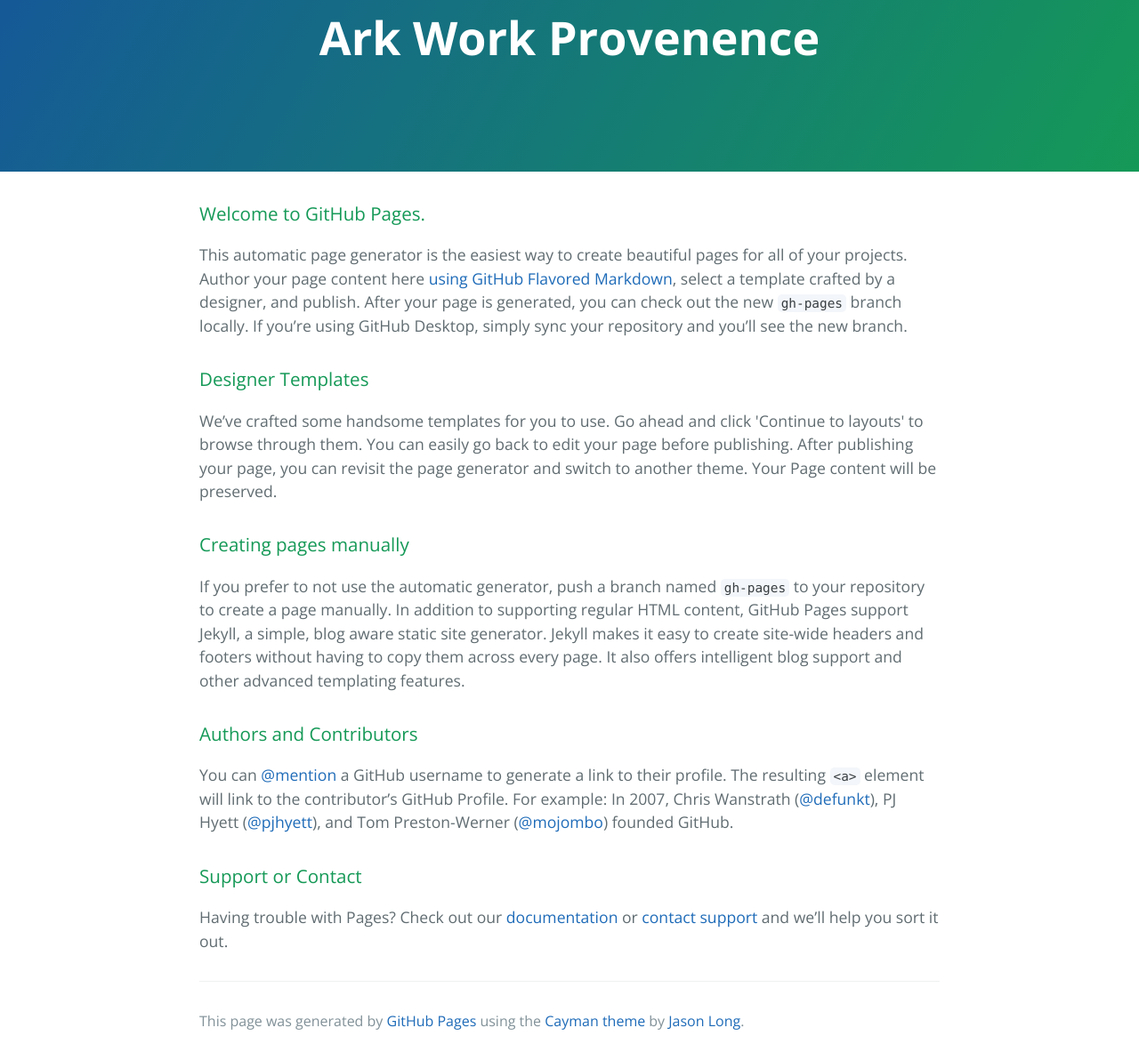
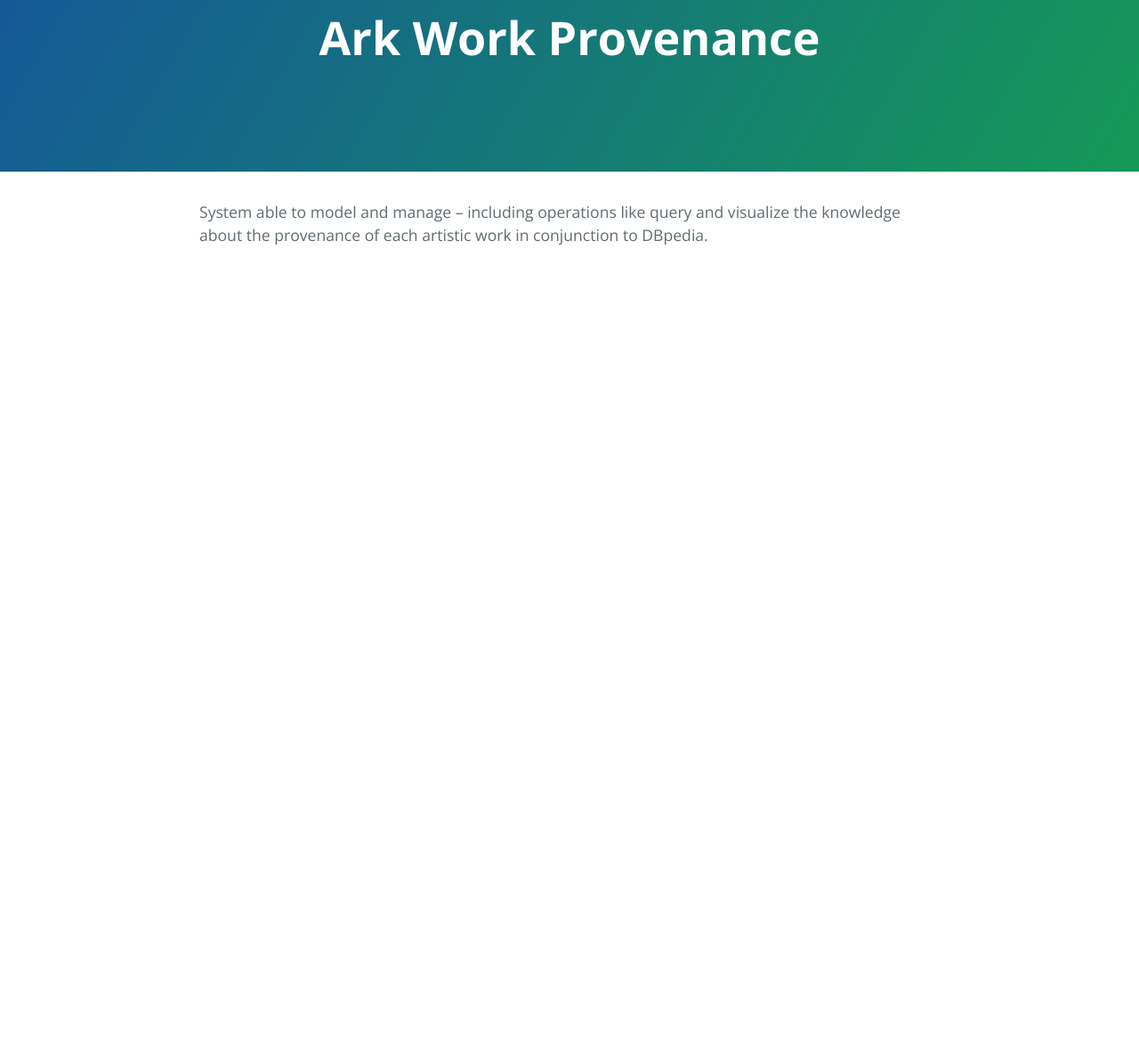
Before and after one commit to Lulubul/lulubul.github.io, a plain HTML site: page index.html in a window 1280 px wide. Shown: the part 77-1269 px from the top of the page at 89% size. After the commit the page ends 800 px from the top, so only its background shows below. Drawn offline with nearby package versions, Linux system fonts and the light colour scheme.

Commit message:
Update index.html

```diff
--- a/index.html
+++ b/index.html
@@ -11,41 +11,12 @@
   </head>
   <body>
     <section class="page-header">
-      <h1 class="project-name">Ark Work Provenence</h1>
+      <h1 class="project-name">Ark Work Provenance</h1>
       <h2 class="project-tagline"></h2>
     </section>
 
     <section class="main-content">
-      <h3>
-<a id="welcome-to-github-pages" class="anchor" href="#welcome-to-github-pages" aria-hidden="true"><span aria-hidden="true" class="octicon octicon-link"></span></a>Welcome to GitHub Pages.</h3>
-
-<p>This automatic page generator is the easiest way to create beautiful pages for all of your projects. Author your page content here <a href="https://guides.github.com/features/mastering-markdown/">using GitHub Flavored Markdown</a>, select a template crafted by a designer, and publish. After your page is generated, you can check out the new <code>gh-pages</code> branch locally. If you’re using GitHub Desktop, simply sync your repository and you’ll see the new branch.</p>
-
-<h3>
-<a id="designer-templates" class="anchor" href="#designer-templates" aria-hidden="true"><span aria-hidden="true" class="octicon octicon-link"></span></a>Designer Templates</h3>
-
-<p>We’ve crafted some handsome templates for you to use. Go ahead and click 'Continue to layouts' to browse through them. You can easily go back to edit your page before publishing. After publishing your page, you can revisit the page generator and switch to another theme. Your Page content will be preserved.</p>
-
-<h3>
-<a id="creating-pages-manually" class="anchor" href="#creating-pages-manually" aria-hidden="true"><span aria-hidden="true" class="octicon octicon-link"></span></a>Creating pages manually</h3>
-
-<p>If you prefer to not use the automatic generator, push a branch named <code>gh-pages</code> to your repository to create a page manually. In addition to supporting regular HTML content, GitHub Pages support Jekyll, a simple, blog aware static site generator. Jekyll makes it easy to create site-wide headers and footers without having to copy them across every page. It also offers intelligent blog support and other advanced templating features.</p>
-
-<h3>
-<a id="authors-and-contributors" class="anchor" href="#authors-and-contributors" aria-hidden="true"><span aria-hidden="true" class="octicon octicon-link"></span></a>Authors and Contributors</h3>
-
-<p>You can <a href="https://help.github.com/articles/basic-writing-and-formatting-syntax/#mentioning-users-and-teams" class="user-mention">@mention</a> a GitHub username to generate a link to their profile. The resulting <code>&lt;a&gt;</code> element will link to the contributor’s GitHub Profile. For example: In 2007, Chris Wanstrath (<a href="https://github.com/defunkt" class="user-mention">@defunkt</a>), PJ Hyett (<a href="https://github.com/pjhyett" class="user-mention">@pjhyett</a>), and Tom Preston-Werner (<a href="https://github.com/mojombo" class="user-mention">@mojombo</a>) founded GitHub.</p>
-
-<h3>
-<a id="support-or-contact" class="anchor" href="#support-or-contact" aria-hidden="true"><span aria-hidden="true" class="octicon octicon-link"></span></a>Support or Contact</h3>
-
-<p>Having trouble with Pages? Check out our <a href="https://help.github.com/pages">documentation</a> or <a href="https://github.com/contact">contact support</a> and we’ll help you sort it out.</p>
-
-      <footer class="site-footer">
-
-        <span class="site-footer-credits">This page was generated by <a href="https://pages.github.com">GitHub Pages</a> using the <a href="https://github.com/jasonlong/cayman-theme">Cayman theme</a> by <a href="https://twitter.com/jasonlong">Jason Long</a>.</span>
-      </footer>
-
+      <p>System able to model and manage – including operations like query and visualize the knowledge about the provenance of each artistic work in conjunction to DBpedia.</p>
     </section>
 
 
```
